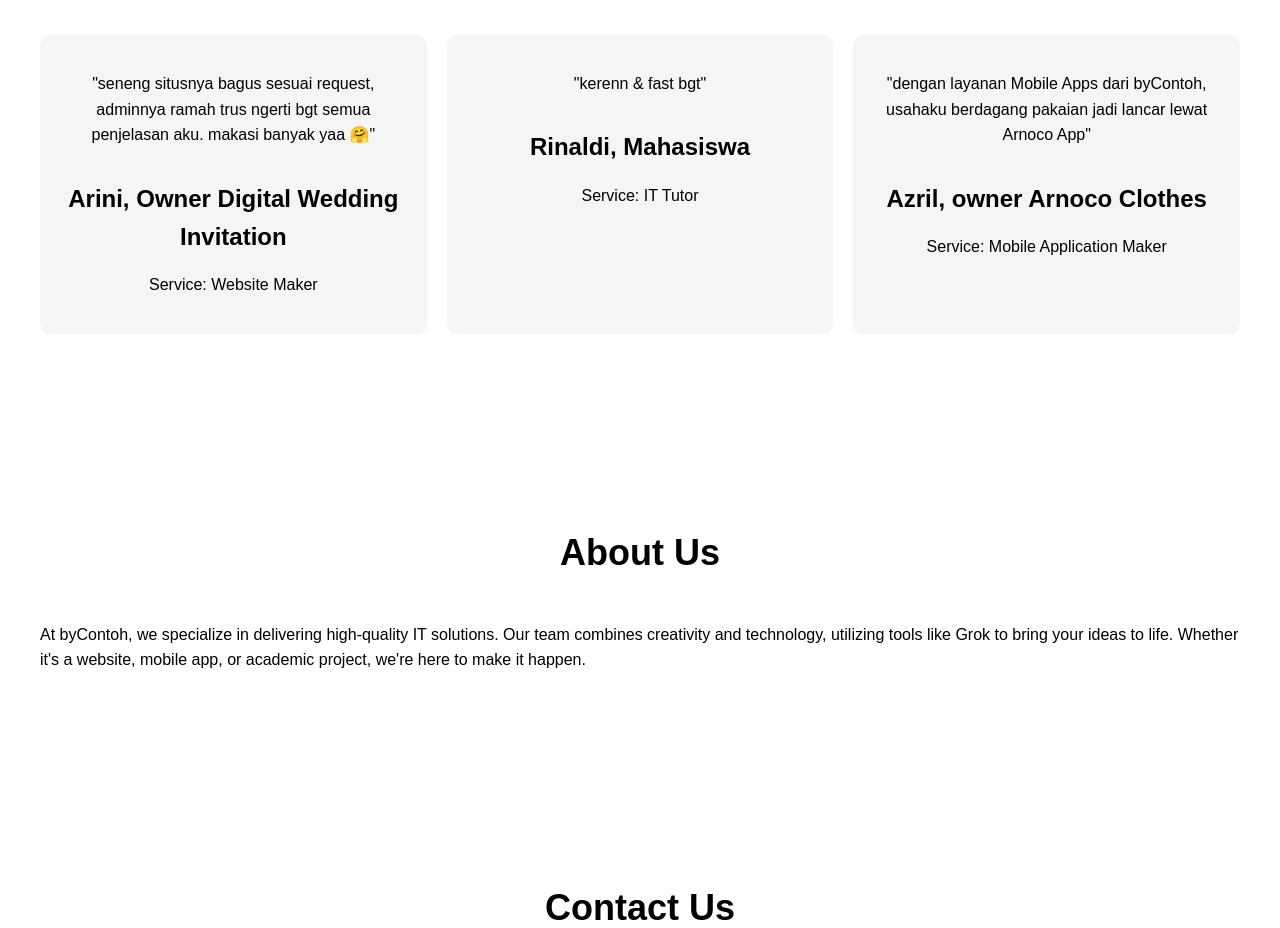
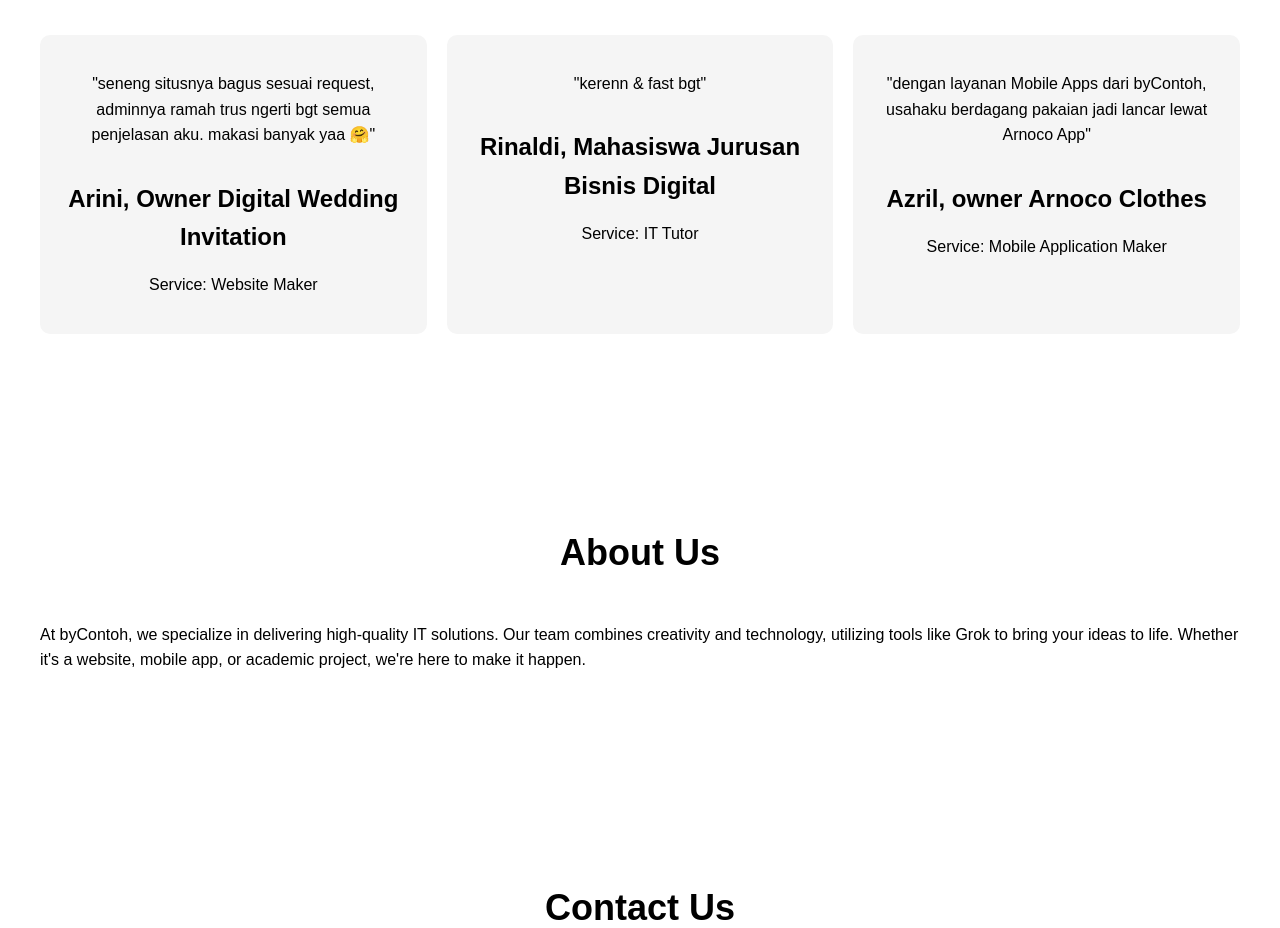
Before and after one commit to arnoriel/by-contoh-web, a plain HTML site: page index.html in a window 1280 px wide. Shown: the part 2400-3328 px from the top of the page. Drawn offline with nearby package versions, Linux system fonts and the light colour scheme.

Commit message:
new testimoni

```diff
--- a/index.html
+++ b/index.html
@@ -102,7 +102,7 @@
                 </div>
                 <div class="testimonial-card" data-aos="fade-right" data-aos-delay="200">
                     <p>"kerenn & fast bgt"</p>
-                    <h4>Rinaldi, Mahasiswa</h4>
+                    <h4>Rinaldi, Mahasiswa Jurusan Bisnis Digital</h4>
                     <p>Service: IT Tutor</p>
                 </div>
                 <div class="testimonial-card" data-aos="fade-right" data-aos-delay="300">
```
